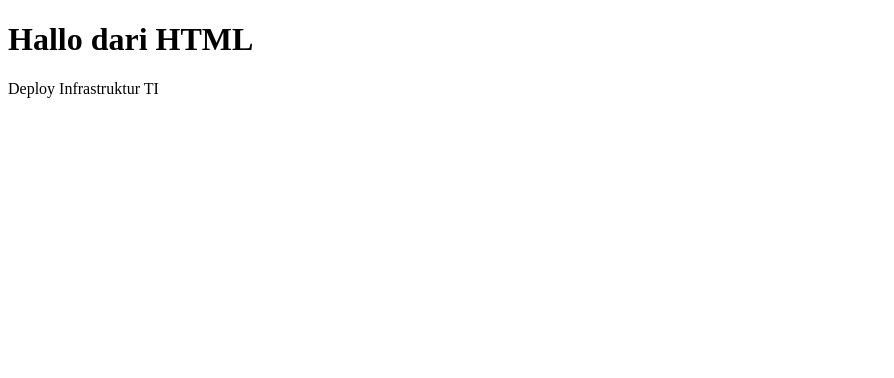
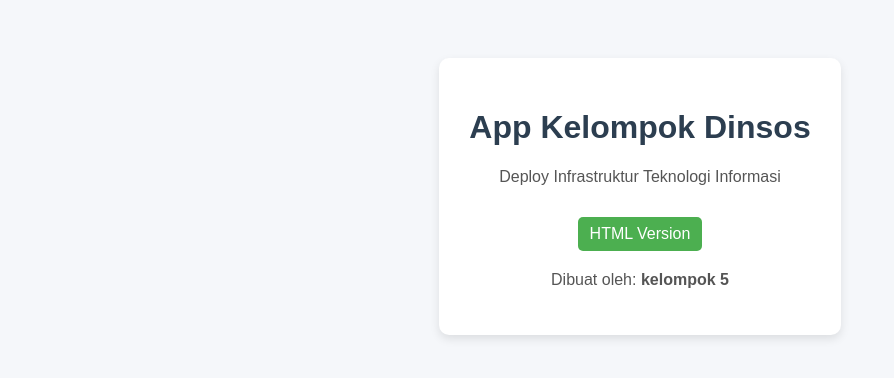
Before and after one commit to gustivirdila22-rgb/infra-dinsos, a plain HTML site: page index.html in a window 1280 px wide. Shown: the whole page, without its empty margins (0-894 px from the left). Drawn offline with Linux system fonts and the light colour scheme.

Commit message:
edit uis

```diff
--- a/index.html
+++ b/index.html
@@ -1,11 +1,49 @@
-<!-- trigger deploy -->
 <!DOCTYPE html>
 <html>
 <head>
   <title>App Kelompok Dinsos</title>
+  <style>
+    body {
+      font-family: Arial, sans-serif;
+      text-align: center;
+      background: #f5f7fa;
+      padding: 50px;
+    }
+    .card {
+      background: white;
+      padding: 30px;
+      border-radius: 10px;
+      box-shadow: 0 4px 10px rgba(0,0,0,0.1);
+      display: inline-block;
+    }
+    h1 {
+      color: #2c3e50;
+    }
+    p {
+      color: #555;
+    }
+    .badge {
+      margin-top: 15px;
+      padding: 8px 12px;
+      background: #4CAF50;
+      color: white;
+      border-radius: 5px;
+      display: inline-block;
+    }
+  </style>
 </head>
 <body>
-  <h1>Hallo dari HTML</h1>
-  <p>Deploy Infrastruktur TI</p>
+
+  <div class="card">
+    <h1>App Kelompok Dinsos</h1>
+    <p>Deploy Infrastruktur Teknologi Informasi</p>
+
+    <div class="badge">HTML Version</div>
+
+    <p style="margin-top:20px;">
+      Dibuat oleh: <b>kelompok 5</b>
+    </p>
+  </div>
+
 </body>
 </html>
```
Also changed, not shown: node-version/server.js (+31 -2 lines).
